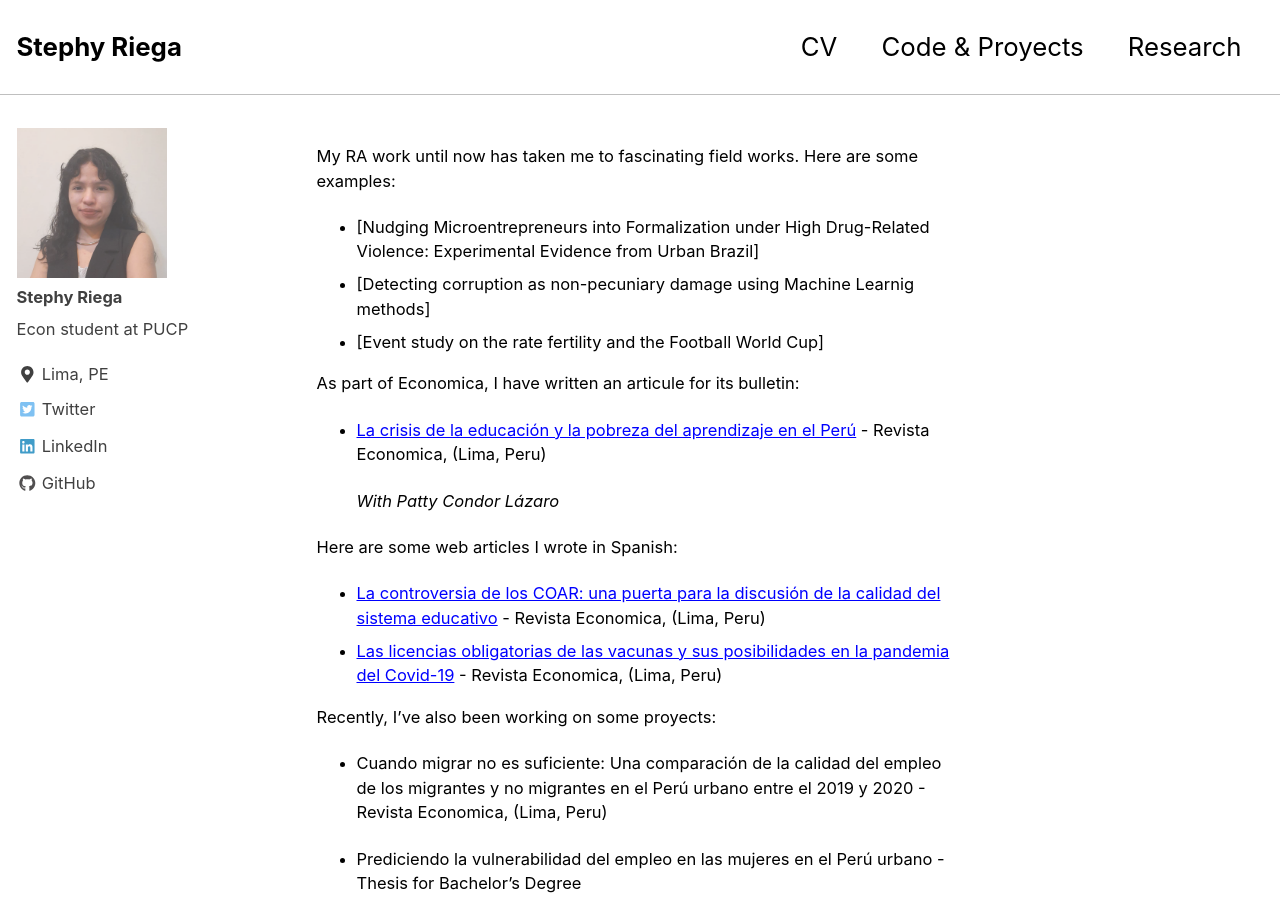
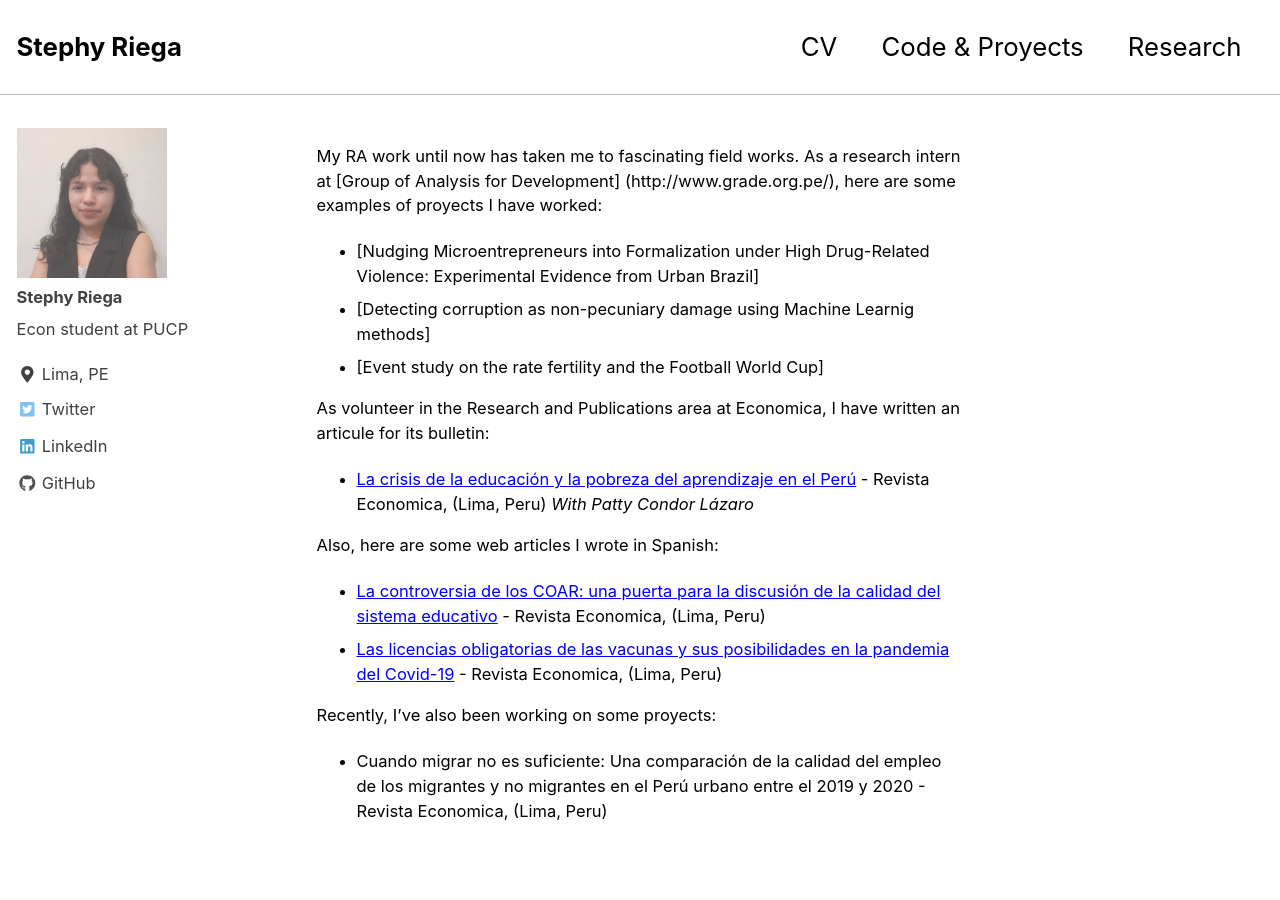
Before and after one commit to stephyriega/stephyriega.github.io, a Jekyll site: the page built from _pages/projects.md, in a window 1280 px wide and 900 px high. Built offline with Jekyll 4.4.1, drawn with Linux system fonts in a browser that asks for light colours; nearby versions of some CDN libraries.

Commit message:
Update projects.md

```diff
--- a/_pages/projects.md
+++ b/_pages/projects.md
@@ -6,25 +6,22 @@ author_profile: true
 ---
 
 
-My RA work until now has taken me to fascinating field works. Here are some examples:
+My RA work until now has taken me to fascinating field works. As a research intern at [Group of Analysis for Development] (http://www.grade.org.pe/), here are some examples of proyects I have worked:
 
 * [Nudging Microentrepreneurs into Formalization under High Drug-Related Violence: Experimental Evidence from Urban Brazil]
 * [Detecting corruption as non-pecuniary damage using Machine Learnig methods]
 * [Event study on the rate fertility and the Football World Cup]
 
-As part of Economica, I have written an articule for its bulletin:
+As volunteer in the Research and Publications area at Economica, I have written an articule for its bulletin:
 
 * [La crisis de la educación y la pobreza del aprendizaje en el Perú](https://drive.google.com/file/d/1G9Py1p4xmrvhwBM802iRVaeBIiFjQPIs/view?fbclid=IwAR1jL_aOwrDn0upcJBpbVasuBzyFKRhmXiZL8XztnG8ciq6D6rwXkRGW7yA) - Revista Economica, (Lima, Peru)
-
     <em>With Patty Condor Lázaro</em>
 
 
-Here are some web articles I wrote in Spanish:
+Also, here are some web articles I wrote in Spanish:
  * [La controversia de los COAR: una puerta para la discusión de la calidad del sistema educativo](https://economica.pe/la-controversia-de-los-coar-una-puerta-para-la-discusion-de-la-calidad-del-sistema-educativo/) - Revista Economica, (Lima, Peru)
  * [Las licencias obligatorias de las vacunas y sus posibilidades en la pandemia del Covid-19](https://economica.pe/las-licencias-obligatorias-de-las-vacunas-y-sus-posibilidades-en-la-pandemia-del-covid-19/) - Revista Economica, (Lima, Peru)
 
 Recently, I've also been working on some proyects:
 
  * Cuando migrar no es suficiente:  Una comparación de la calidad del empleo de los migrantes y no migrantes en el Perú urbano entre el 2019 y 2020 - Revista Economica, (Lima, Peru)
-
- * Prediciendo la vulnerabilidad del empleo en las mujeres en el Perú urbano - Thesis for Bachelor's Degree
```
